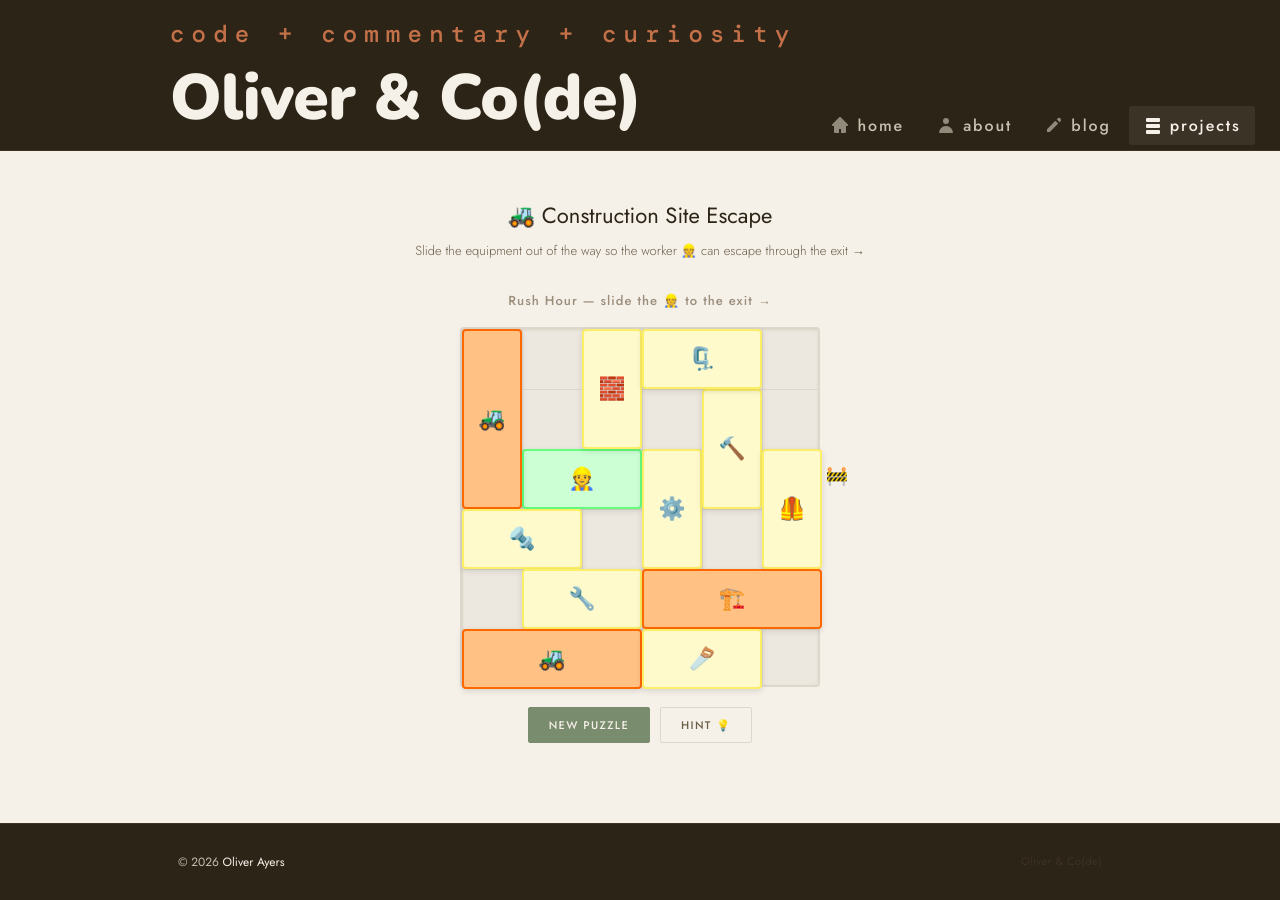
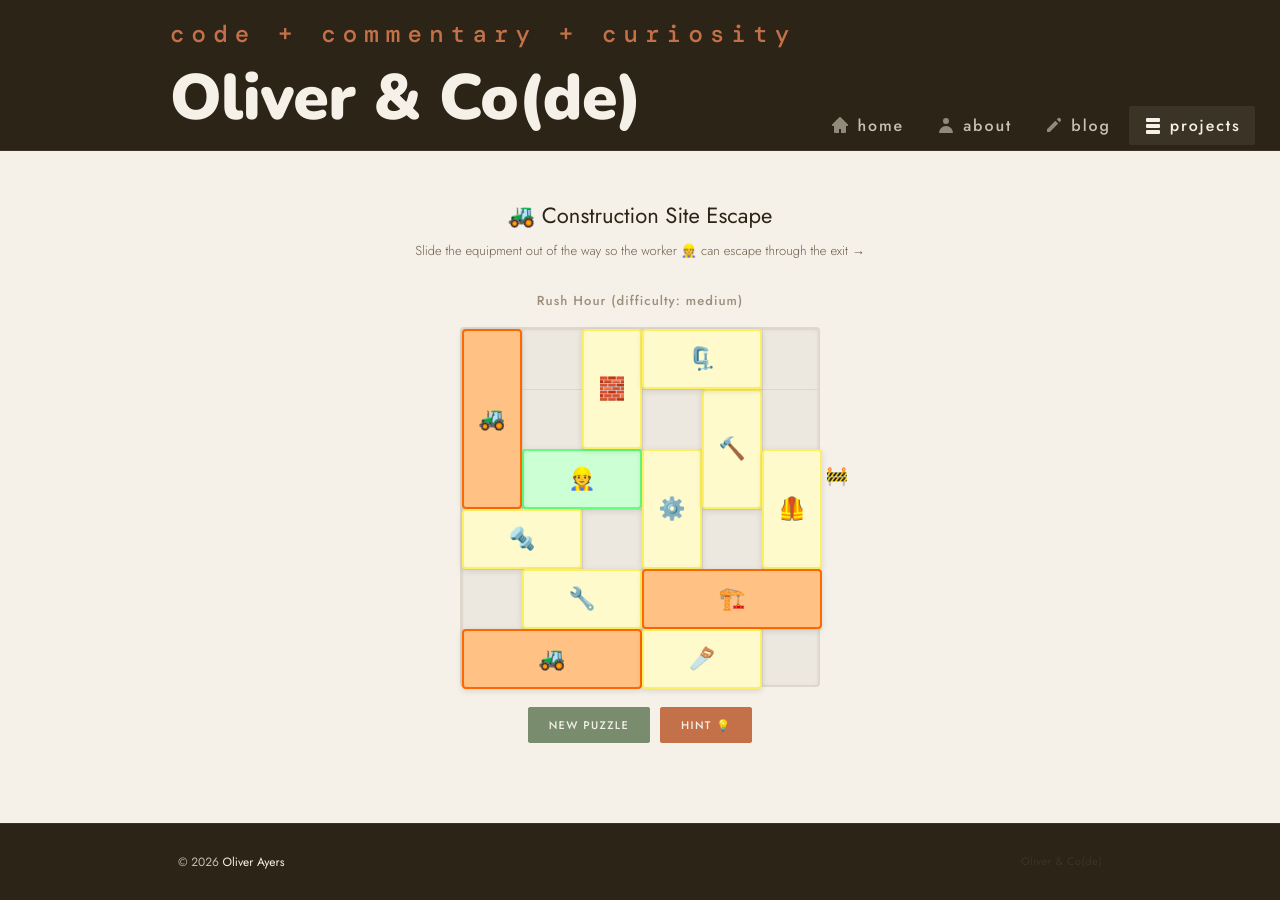
Before and after one commit to oliverandcode/oliverandcode.github.io, a Jekyll site: the page built from projects/index.md, in a window 1280 px wide and 900 px high, scrolled down 559 px. Built offline with Jekyll 4.4.1, drawn with Linux system fonts in a browser that asks for light colours; some web fonts are replaced; some of the changed lines change nothing that is shown.

Commit message:
added puzzle difficulty and changed hint button color

```diff
--- a/_layouts/projects.html
+++ b/_layouts/projects.html
@@ -34,7 +34,7 @@ layout: default
 
     <div class="game-controls" style="margin-top:20px;">
       <button class="btn btn--primary" id="gl-reset">New Puzzle</button>
-      <button class="btn" id="gl-hint">Hint 💡</button>
+      <button class="btn btn--terra" id="gl-hint">Hint 💡</button>
     </div>
   </div>
 
--- a/assets/js/gridlock.js
+++ b/assets/js/gridlock.js
@@ -19,7 +19,8 @@
   // Add more puzzles here — they'll be picked at random.
   const PUZZLES = [
     {
-      name: "Easy Street", // difficulty: easy
+      name: "Easy Street",
+      difficulty: "easy",
       pieces: [
         { id:'worker', emoji:'👷', type:'worker', col:0, row:2, len:2, size: 'worker' },
         { id:'p1',     emoji:'🗜️', type:'v',      col:5, row:0, len:2, size: 'short' }, // short vertical piece at top right
@@ -36,7 +37,8 @@
       ]
     },
     {
-      name: "Rush Hour", // difficulty: medium
+      name: "Rush Hour",
+      difficulty: "medium",
       pieces: [
         { id:'worker', emoji:'👷', type:'worker', col:1, row:2, len:2, size: 'worker' },
         { id:'p1',     emoji:'🚜', type:'v',      col:0, row:0, len:3, size: 'long' }, // long vertical piece behind worker
@@ -53,7 +55,8 @@
       ]
     },
     {
-      name: "Foreman's Nightmare", // difficulty: hard
+      name: "Foreman's Nightmare",
+      difficulty: "hard",
       pieces: [
         { id:'worker', emoji:'👷', type:'worker', col:1, row:2, len:2, size: 'worker' },
         { id:'p1',     emoji:'🚜', type:'v',      col:0, row:3, len:3, size: 'long' }, // long vertical piece bottom left
@@ -222,7 +225,7 @@
     puzzle = p;
     // Deep copy piece positions into state
     state = p.pieces.map(pc => Object.assign({}, pc));
-    statusEl.textContent = p.name + ' — slide the 👷 to the exit →';
+    statusEl.textContent = p.name + ' (difficulty: ' + p.difficulty + ')';
     statusEl.className = 'game-status';
     render();
   }
```
